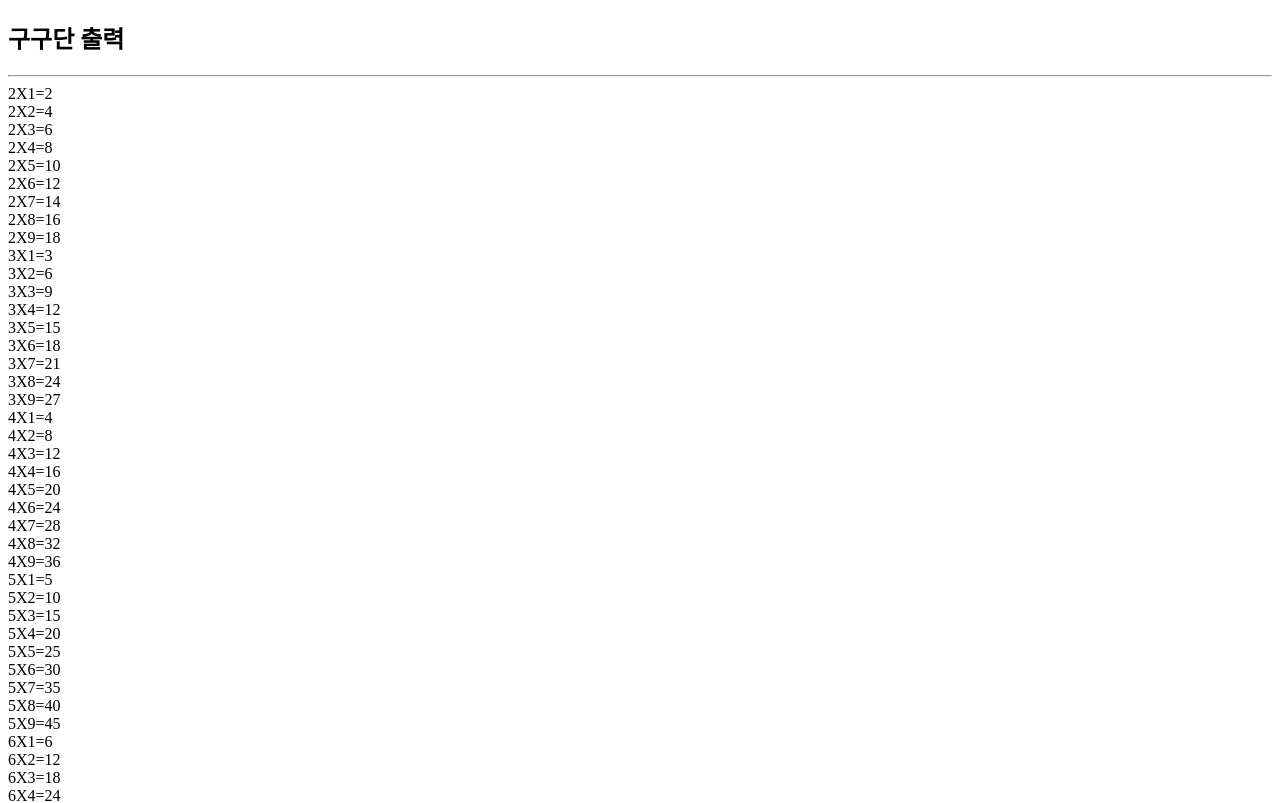
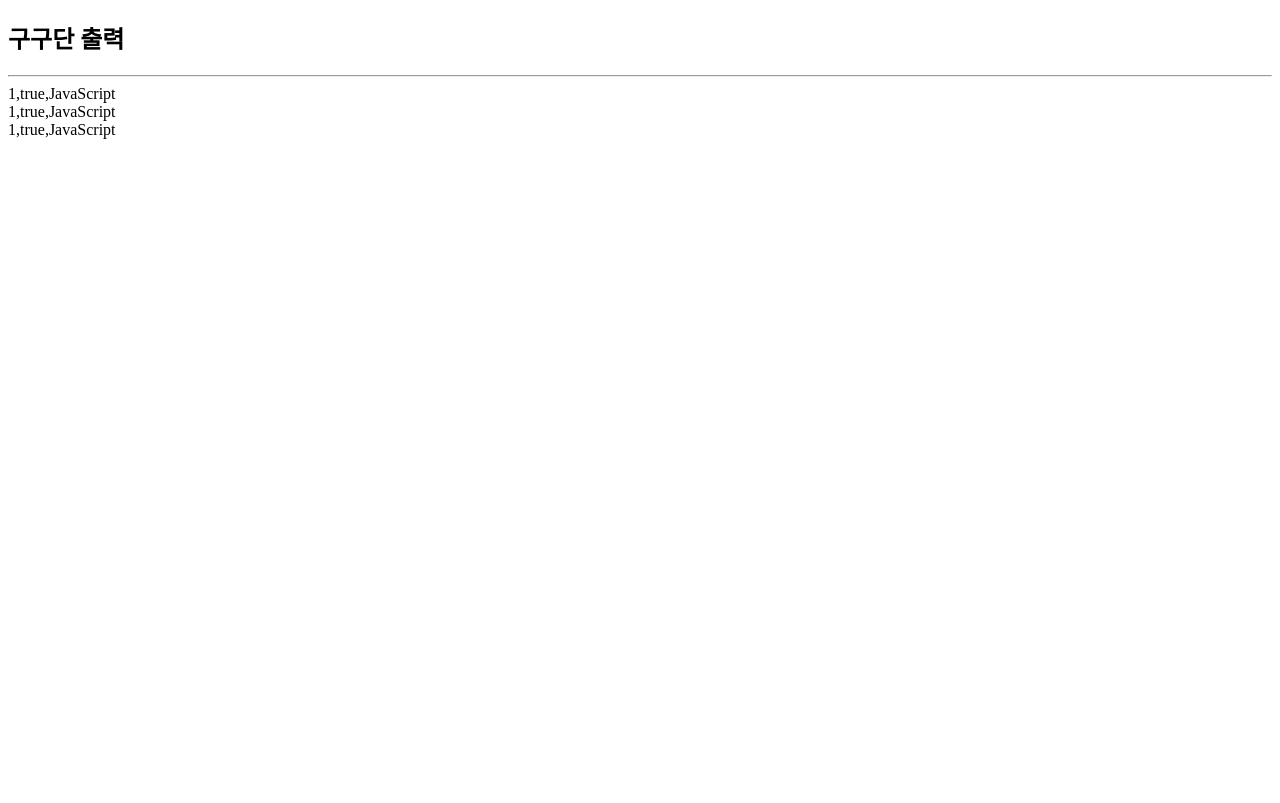
Before and after one commit to rhdud0506/javascript, a plain HTML site: page index.html in a window 1280 px wide. Shown: the top 803 px of the page. Drawn offline with Linux system fonts and the light colour scheme.

Commit message:
Update index.html

```diff
--- a/index.html
+++ b/index.html
@@ -15,10 +15,19 @@
 
     <script type="text/javascript">
 
-    for(var j = 2; j < 9; j++){
-        for(var i=1; i<=9; i++)
-        document.write(j + "X" + i + "=" + j * i + "<br>");
-    }
+var arrLit = [1, true, "JavaScript"];
+    var arrObj = Array(1, true, "JavaScript");
+    var arrNewObj = new Array(1, true, "JavaScript");
+
+    document.write(arrLit + "<br>");
+    document.write(arrObj + "<br>");
+    document.write(arrNewObj);
+
+    // for(var j = 2; j < 9; j++){
+    //     for(var i=1; i<=9; i++){
+    //     document.write(j + "X" + i + "=" + j * i + "<br>");
+    //     }
+    // }
 
 
 
```
